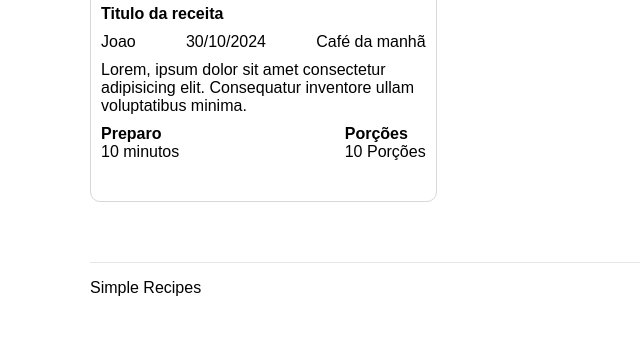
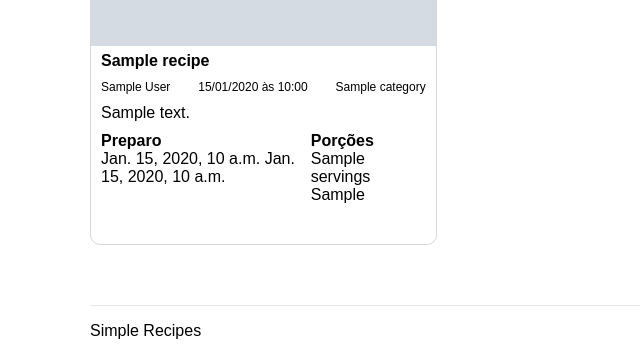
Before and after one commit to msantosdevlab/simplerecipes, a Django app: template recipes/templates/recipes/pages/index.html in a window 1280 px wide. Shown: the part 642-998 px from the top of the page, without its empty margins (0-640 px from the left). Before the commit the page ends 938 px from the top, so only its background shows below. Run offline with Django 5.2, Linux system fonts and the light colour scheme; the template is opened without the code that fills it: most values are stand-ins (such as "Sample title", 1, 10 or a date in 2020); grey boxes marked "Sample" are stand-in pictures; some web fonts are replaced.

Commit message:
Unique name in URLs and app_name for Namespace

```diff
--- a/project/urls.py
+++ b/project/urls.py
@@ -15,12 +15,9 @@ Including another URLconf
     2. Add a URL to urlpatterns:  path('blog/', include('blog.urls'))
 """
 from django.contrib import admin
-from django.urls import path
-from recipes.views import index, recipe
-
+from django.urls import path, include
 
 urlpatterns = [
     path('admin/', admin.site.urls),
-    path('', index),
-    path('recipes/<int:id>/', recipe),
+    path('', include('recipes.urls')),
 ]
--- a/recipes/static/recipes/css/style.css
+++ b/recipes/static/recipes/css/style.css
@@ -73,6 +73,9 @@ h2{
 
 .cat img {
   width: 150px;
+  height: 150px;
+  border-radius: 50%;
+  margin-bottom: 10px;
 }
 
 .cat {
@@ -117,6 +120,10 @@ h2{
     justify-content: space-between;
 }
 
+.details > * {
+  font-size: 12px;
+}
+
 
 .info {
   justify-content: space-between;
--- a/recipes/templates/recipes/pages/index.html
+++ b/recipes/templates/recipes/pages/index.html
@@ -1,9 +1,13 @@
 {% extends 'global/base_home.html' %}
 
 {% block categories %}
-    {% include 'recipes/partials/category.html' %}
+    {% for category in categories %}
+        {% include 'recipes/partials/category.html' %}
+    {% endfor %}
 {% endblock categories %}
 
 {% block recipes %}
-    {% include 'recipes/partials/recipe-card.html' %}
+    {% for recipe in recipes %}
+     {% include 'recipes/partials/recipe-card.html' %}
+    {% endfor %}
 {% endblock recipes %}
--- a/recipes/templates/recipes/partials/category.html
+++ b/recipes/templates/recipes/partials/category.html
@@ -1,9 +1,6 @@
-
-{% load static %}
-
 {% block categories %}
 <div class="cat">
-  <img src="{% static 'recipes/images/cat.png' %}" alt="Categoria" />
-  <h3 class="cat-title">Pizza</h3>
+  <img src="{{category.cover.url}}" alt="Categoria" />
+  <h3 class="cat-title">{{category.category.name}}</h3>
 </div>
 {% endblock categories %}
--- a/recipes/templates/recipes/partials/header.html
+++ b/recipes/templates/recipes/partials/header.html
@@ -3,7 +3,7 @@
     <header class="header">
       <div class="container flex">
         <div class="header-logo">
-          <a href="/"><h1>Simple Recipes</h1></a>
+          <a href="{% url 'recipes:index' %}"><h1>Simple Recipes</h1></a>
         </div>
         <div class="header-search">
           <form action="">
--- a/recipes/templates/recipes/partials/recipe-card.html
+++ b/recipes/templates/recipes/partials/recipe-card.html
@@ -1,29 +1,27 @@
-{% load static %}
-
 {% block recipes %}
-<a href="/recipes/3/">
+<a href="{% url 'recipes:recipe' recipe.id %}">
   <div class="card">
     <div class="card-thumb">
-      <img src="{% static 'recipes/images/menu44.jpg' %}" alt="" />
+      <img src="{{ recipe.cover.url }}" alt="" />
     </div>
     <div class="card-content">
-      <h4>Titulo da receita</h4>
+      <h4>{{recipe.title}}</h4>
       <div class="details flex">
-        <div class="user">Joao</div>
-        <div class="date">30/10/2024</div>
-        <div class="category">Café da manhã</div>
+        <div class="user">{{recipe.author.first_name}} {{recipe.author.last_name}}</div>
+        <div class="date">{{ recipe.created_at|date:"d/m/Y" }} às {{ recipe.created_at|date:"H:i" }}</div>
+        <div class="category">{{recipe.category.name}}</div>
       </div>
       <div class="resume">
-        <p>Lorem, ipsum dolor sit amet consectetur adipisicing elit. Consequatur inventore ullam voluptatibus minima.</p>
+        <p>{{recipe.description}}</p>
       </div>
       <div class="info flex">
         <div class="time">
           <p class="info-title">Preparo</p>
-          <p>10 minutos</p>
+          <p>{{ recipe.preparation_time }} {{ recipe.preparation_time_unit }}</p>
         </div>
         <div class="servings">
           <p class="info-title">Porções</p>
-          <p>10 Porções</p>
+          <p>{{ recipe.servings }} {{ recipe.servings_unit }}</p>
         </div>
       </div>
     </div>
--- /dev/null
+++ b/recipes/urls.py
@@ -0,0 +1,9 @@
+from django.urls import path
+from . import views
+
+app_name = 'recipes'
+
+urlpatterns = [
+    path('', views.index, name="index"),
+    path('<int:id>/', views.recipe, name="recipe"),
+]
--- a/recipes/views.py
+++ b/recipes/views.py
@@ -1,8 +1,9 @@
 from django.shortcuts import render
+from utils.recipes.factory import make_recipe
 
 # Create your views here.
 def index(request):
-    return render(request, 'recipes/pages/index.html')
+    return render(request, 'recipes/pages/index.html', context={'recipes': [make_recipe() for _ in range(10)], 'categories':[make_recipe() for _ in range(6)]})
 
 def recipe(request, id):
-    return render(request, 'recipes/pages/recipe-view.html')
+    return render(request, 'recipes/pages/recipe-view.html', context={'recipe': make_recipe()})
```
